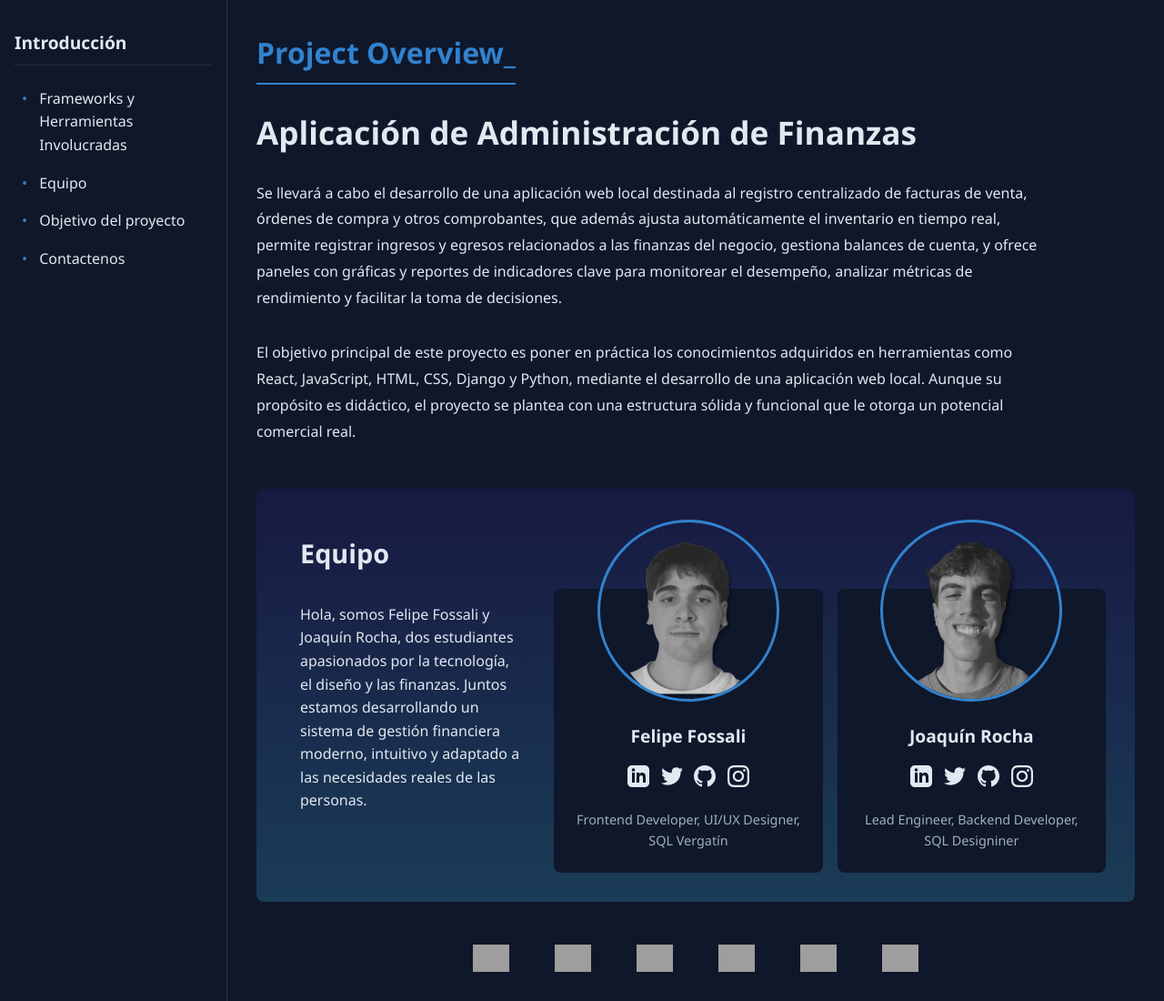
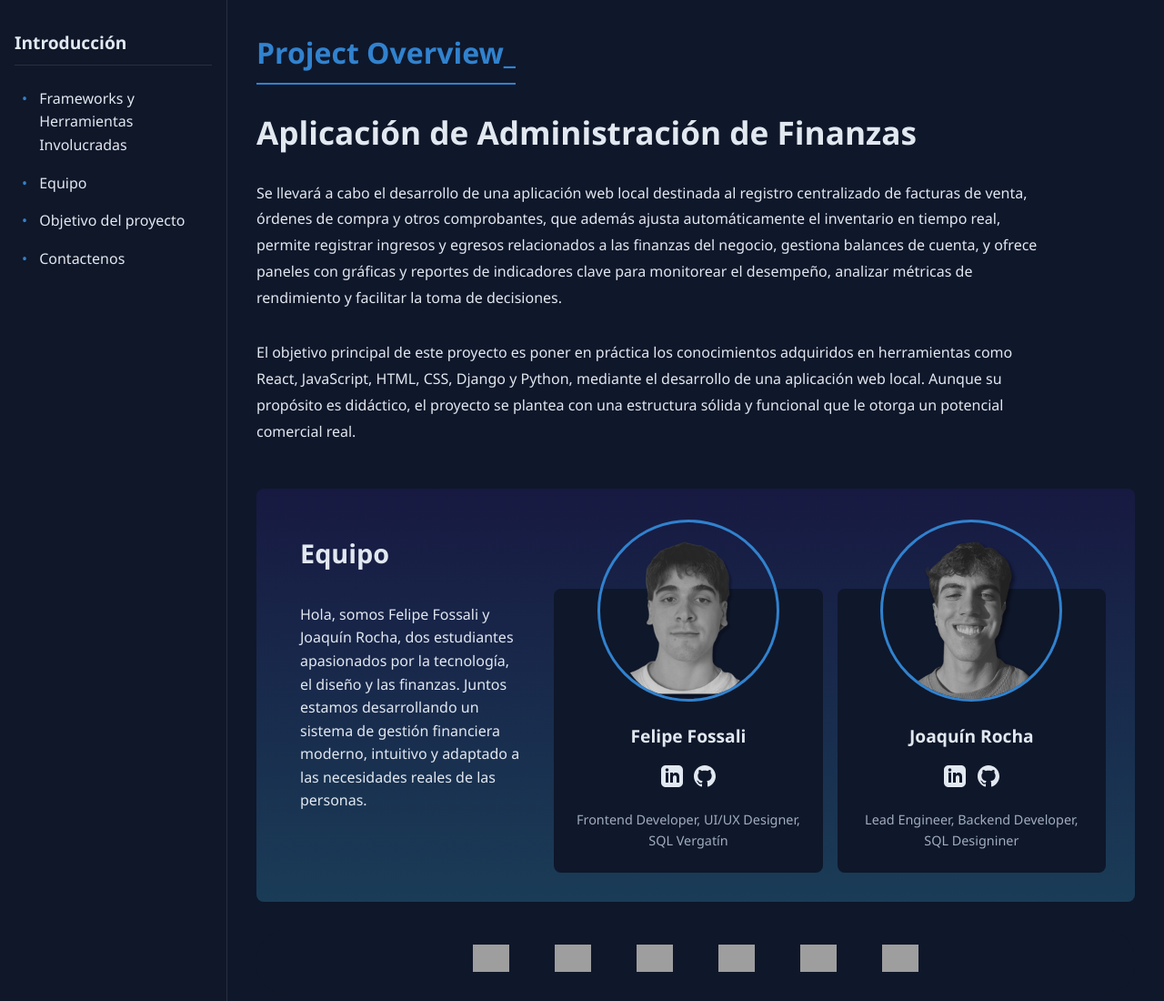
Before and after one commit to fogonz/Documentation---Finance-Stock-Management-Web-Application, a plain HTML site: page index.html in a window 1280 px wide. Shown: the top 1100 px of the page at 91% size. Drawn offline with Linux system fonts and the light colour scheme; grey boxes are pictures that could not be loaded.

Commit message:
Update index.html

```diff
--- a/index.html
+++ b/index.html
@@ -52,18 +52,9 @@
                               <path d="M19 0h-14c-2.761 0-5 2.239-5 5v14c0 2.761 2.239 5 5 5h14c2.762 0 5-2.239 5-5v-14c0-2.761-2.238-5-5-5zm-11 19h-3v-11h3v11zm-1.5-12.268c-.966 0-1.75-.79-1.75-1.764s.784-1.764 1.75-1.764 1.75.79 1.75 1.764-.783 1.764-1.75 1.764zm13.5 12.268h-3v-5.604c0-3.368-4-3.113-4 0v5.604h-3v-11h3v1.765c1.396-2.586 7-2.777 7 2.476v6.759z"/>
                             </svg>
                           </a>
-                          <a href="https://x.com/?lang=ES" target="_blank">
-                            <svg class="social-icon" viewBox="0 0 24 24">
-                                <path d="M24 4.557c-.883.392-1.832.656-2.828.775 1.017-.609 1.798-1.574 2.165-2.724-.951.564-2.005.974-3.127 1.195-.897-.957-2.178-1.555-3.594-1.555-3.179 0-5.515 2.966-4.797 6.045-4.091-.205-7.719-2.165-10.148-5.144-1.29 2.213-.669 5.108 1.523 6.574-.806-.026-1.566-.247-2.229-.616-.054 2.281 1.581 4.415 3.949 4.89-.693.188-1.452.232-2.224.084.626 1.956 2.444 3.379 4.6 3.419-2.07 1.623-4.678 2.348-7.29 2.04 2.179 1.397 4.768 2.212 7.548 2.212 9.142 0 14.307-7.721 13.995-14.646.962-.695 1.797-1.562 2.457-2.549z"/>
-                            </svg>
-                          </a>
                           <a href="https://github.com/fogonz" target="_blank">
                             <svg class="social-icon" viewBox="0 0 24 24">
                                 <path d="M12 0c-6.626 0-12 5.373-12 12 0 5.302 3.438 9.8 8.207 11.387.599.111.793-.261.793-.577v-2.234c-3.338.726-4.033-1.416-4.033-1.416-.546-1.387-1.333-1.756-1.333-1.756-1.089-.745.083-.729.083-.729 1.205.084 1.839 1.237 1.839 1.237 1.07 1.834 2.807 1.304 3.492.997.107-.775.418-1.305.762-1.604-2.665-.305-5.467-1.334-5.467-5.931 0-1.311.469-2.381 1.236-3.221-.124-.303-.535-1.524.117-3.176 0 0 1.008-.322 3.301 1.23.957-.266 1.983-.399 3.003-.404 1.02.005 2.047.138 3.006.404 2.291-1.552 3.297-1.23 3.297-1.23.653 1.653.242 2.874.118 3.176.77.84 1.235 1.911 1.235 3.221 0 4.609-2.807 5.624-5.479 5.921.43.372.823 1.102.823 2.222v3.293c0 .319.192.694.801.576 4.765-1.589 8.199-6.086 8.199-11.386 0-6.627-5.373-12-12-12z"/>
-                            </svg>
-                          <a href="https://www.instagram.com/" target="_blank">
-                            <svg class="social-icon" viewBox="0 0 24 24">
-                                <path d="M12 2.163c3.204 0 3.584.012 4.85.07 3.252.148 4.771 1.691 4.919 4.919.058 1.265.069 1.645.069 4.849 0 3.205-.012 3.584-.069 4.849-.149 3.225-1.664 4.771-4.919 4.919-1.266.058-1.644.07-4.85.07-3.204 0-3.584-.012-4.849-.07-3.26-.149-4.771-1.699-4.919-4.92-.058-1.265-.07-1.644-.07-4.849 0-3.204.013-3.583.07-4.849.149-3.227 1.664-4.771 4.919-4.919 1.266-.057 1.645-.069 4.849-.069zm0-2.163c-3.259 0-3.667.014-4.947.072-4.358.2-6.78 2.618-6.98 6.98-.059 1.281-.073 1.689-.073 4.948 0 3.259.014 3.668.072 4.948.2 4.358 2.618 6.78 6.98 6.98 1.281.058 1.689.072 4.948.072 3.259 0 3.668-.014 4.948-.072 4.354-.2 6.782-2.618 6.979-6.98.059-1.28.073-1.689.073-4.948 0-3.259-.014-3.667-.072-4.947-.196-4.354-2.617-6.78-6.979-6.98-1.281-.059-1.69-.073-4.949-.073zm0 5.838c-3.403 0-6.162 2.759-6.162 6.162s2.759 6.163 6.162 6.163 6.162-2.759 6.162-6.163c0-3.403-2.759-6.162-6.162-6.162zm0 10.162c-2.209 0-4-1.79-4-4 0-2.209 1.791-4 4-4s4 1.791 4 4c0 2.21-1.791 4-4 4zm6.406-11.845c-.796 0-1.441.645-1.441 1.44s.645 1.44 1.441 1.44c.795 0 1.439-.645 1.439-1.44s-.644-1.44-1.439-1.44z"/>
                             </svg>
                           </a>
                         </div>
@@ -78,18 +69,9 @@
                               <path d="M19 0h-14c-2.761 0-5 2.239-5 5v14c0 2.761 2.239 5 5 5h14c2.762 0 5-2.239 5-5v-14c0-2.761-2.238-5-5-5zm-11 19h-3v-11h3v11zm-1.5-12.268c-.966 0-1.75-.79-1.75-1.764s.784-1.764 1.75-1.764 1.75.79 1.75 1.764-.783 1.764-1.75 1.764zm13.5 12.268h-3v-5.604c0-3.368-4-3.113-4 0v5.604h-3v-11h3v1.765c1.396-2.586 7-2.777 7 2.476v6.759z"/>
                             </svg>
                           </a>
-                          <a href="https://x.com/?lang=ES" target="_blank">
-                            <svg class="social-icon" viewBox="0 0 24 24">
-                                <path d="M24 4.557c-.883.392-1.832.656-2.828.775 1.017-.609 1.798-1.574 2.165-2.724-.951.564-2.005.974-3.127 1.195-.897-.957-2.178-1.555-3.594-1.555-3.179 0-5.515 2.966-4.797 6.045-4.091-.205-7.719-2.165-10.148-5.144-1.29 2.213-.669 5.108 1.523 6.574-.806-.026-1.566-.247-2.229-.616-.054 2.281 1.581 4.415 3.949 4.89-.693.188-1.452.232-2.224.084.626 1.956 2.444 3.379 4.6 3.419-2.07 1.623-4.678 2.348-7.29 2.04 2.179 1.397 4.768 2.212 7.548 2.212 9.142 0 14.307-7.721 13.995-14.646.962-.695 1.797-1.562 2.457-2.549z"/>
-                            </svg>
-                          </a>
                           <a href="https://github.com/Joaquin-ceo" target="_blank">
                             <svg class="social-icon" viewBox="0 0 24 24">
                                 <path d="M12 0c-6.626 0-12 5.373-12 12 0 5.302 3.438 9.8 8.207 11.387.599.111.793-.261.793-.577v-2.234c-3.338.726-4.033-1.416-4.033-1.416-.546-1.387-1.333-1.756-1.333-1.756-1.089-.745.083-.729.083-.729 1.205.084 1.839 1.237 1.839 1.237 1.07 1.834 2.807 1.304 3.492.997.107-.775.418-1.305.762-1.604-2.665-.305-5.467-1.334-5.467-5.931 0-1.311.469-2.381 1.236-3.221-.124-.303-.535-1.524.117-3.176 0 0 1.008-.322 3.301 1.23.957-.266 1.983-.399 3.003-.404 1.02.005 2.047.138 3.006.404 2.291-1.552 3.297-1.23 3.297-1.23.653 1.653.242 2.874.118 3.176.77.84 1.235 1.911 1.235 3.221 0 4.609-2.807 5.624-5.479 5.921.43.372.823 1.102.823 2.222v3.293c0 .319.192.694.801.576 4.765-1.589 8.199-6.086 8.199-11.386 0-6.627-5.373-12-12-12z"/>
-                            </svg>
-                          <a href="https://www.instagram.com/" target="_blank">
-                            <svg class="social-icon" viewBox="0 0 24 24">
-                                <path d="M12 2.163c3.204 0 3.584.012 4.85.07 3.252.148 4.771 1.691 4.919 4.919.058 1.265.069 1.645.069 4.849 0 3.205-.012 3.584-.069 4.849-.149 3.225-1.664 4.771-4.919 4.919-1.266.058-1.644.07-4.85.07-3.204 0-3.584-.012-4.849-.07-3.26-.149-4.771-1.699-4.919-4.92-.058-1.265-.07-1.644-.07-4.849 0-3.204.013-3.583.07-4.849.149-3.227 1.664-4.771 4.919-4.919 1.266-.057 1.645-.069 4.849-.069zm0-2.163c-3.259 0-3.667.014-4.947.072-4.358.2-6.78 2.618-6.98 6.98-.059 1.281-.073 1.689-.073 4.948 0 3.259.014 3.668.072 4.948.2 4.358 2.618 6.78 6.98 6.98 1.281.058 1.689.072 4.948.072 3.259 0 3.668-.014 4.948-.072 4.354-.2 6.782-2.618 6.979-6.98.059-1.28.073-1.689.073-4.948 0-3.259-.014-3.667-.072-4.947-.196-4.354-2.617-6.78-6.979-6.98-1.281-.059-1.69-.073-4.949-.073zm0 5.838c-3.403 0-6.162 2.759-6.162 6.162s2.759 6.163 6.162 6.163 6.162-2.759 6.162-6.163c0-3.403-2.759-6.162-6.162-6.162zm0 10.162c-2.209 0-4-1.79-4-4 0-2.209 1.791-4 4-4s4 1.791 4 4c0 2.21-1.791 4-4 4zm6.406-11.845c-.796 0-1.441.645-1.441 1.44s.645 1.44 1.441 1.44c.795 0 1.439-.645 1.439-1.44s-.644-1.44-1.439-1.44z"/>
                             </svg>
                           </a>
                         </div>
```
